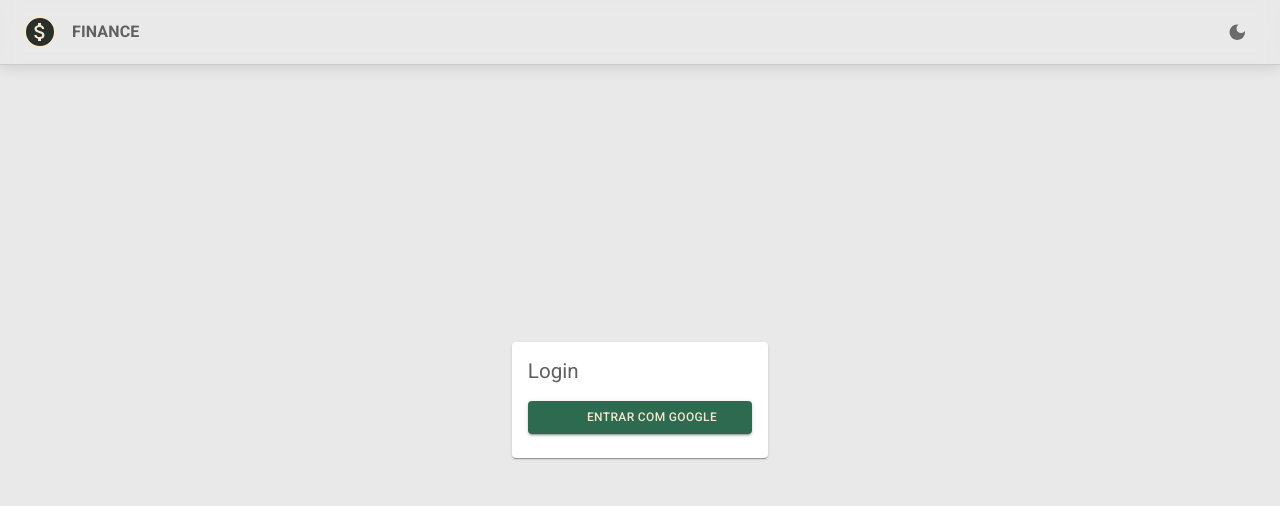
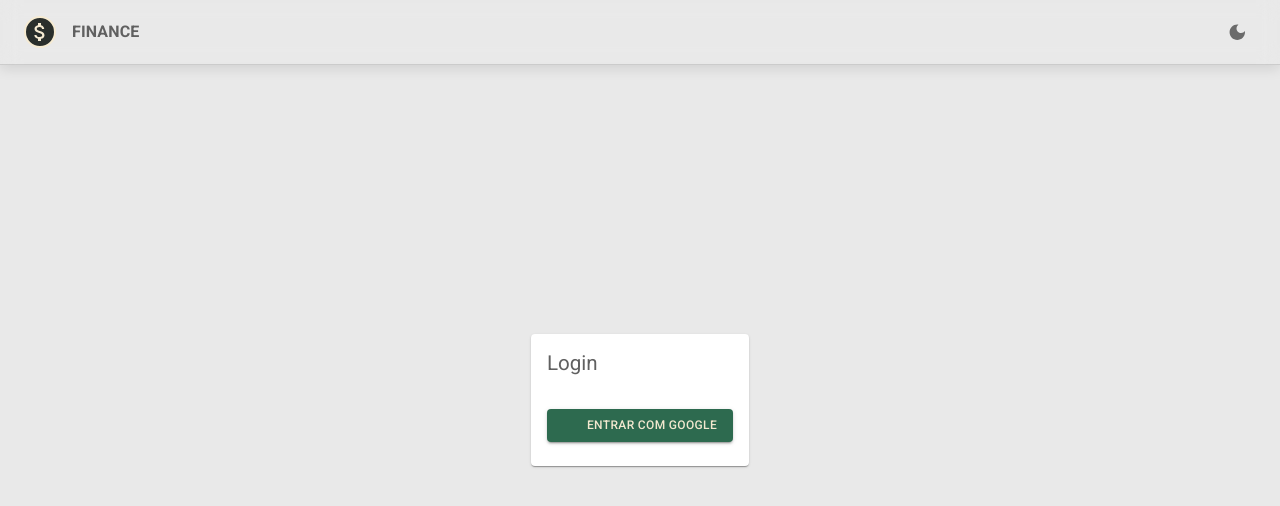
Before and after one commit to GuilhermeMota20/finance, a React (Vite) app: page / in a window 1280 px wide. Shown: the top 506 px of the page. Built offline with nearby package versions, Linux system fonts and the light colour scheme; no server answers; some icons are missing.

Commit message:
Refactor/use new changes in page login

```diff
--- a/src/pages/login/page.tsx
+++ b/src/pages/login/page.tsx
@@ -1,13 +1,11 @@
+import { CardCustom } from '@components/card-custom';
 import { useAuth } from '@context/AuthContext';
 import GoogleIcon from '@mui/icons-material/Google';
 import {
   Alert,
   Button,
-  Card,
-  CardContent,
   Grid,
-  Stack,
-  Typography
+  Stack
 } from "@mui/material";
 
 export const Login = () => {
@@ -16,8 +14,7 @@ export const Login = () => {
   return (
     <>
       <Stack alignItems={"center"}>
-        <Card sx={{ width: "90%", maxWidth: "500px" }}>
-          <CardContent>
+        <CardCustom title='Login' expanded={false}>
           <Grid container spacing={2} >
             <>
               {loginError ? (
@@ -26,10 +23,6 @@ export const Login = () => {
                 </Grid>
               ) : null}
             </>
-
-              <Grid size={{ xs: 12 }}>
-                <Typography variant={"h5"}>Login</Typography>
-              </Grid>
 
             <Grid size={{ xs: 12 }}>
               <Button
@@ -44,8 +37,7 @@ export const Login = () => {
               </Button>
             </Grid>
           </Grid>
-          </CardContent>
-        </Card>
+        </CardCustom>
       </Stack>
     </>
   );
```
Lines whose indentation alone changed are shown as unchanged.
